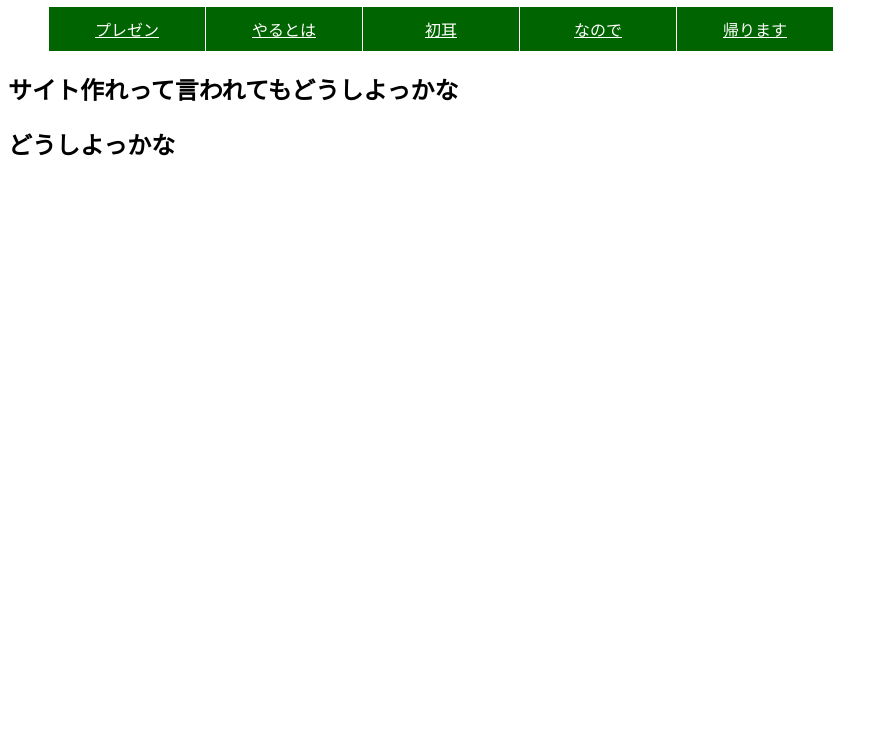
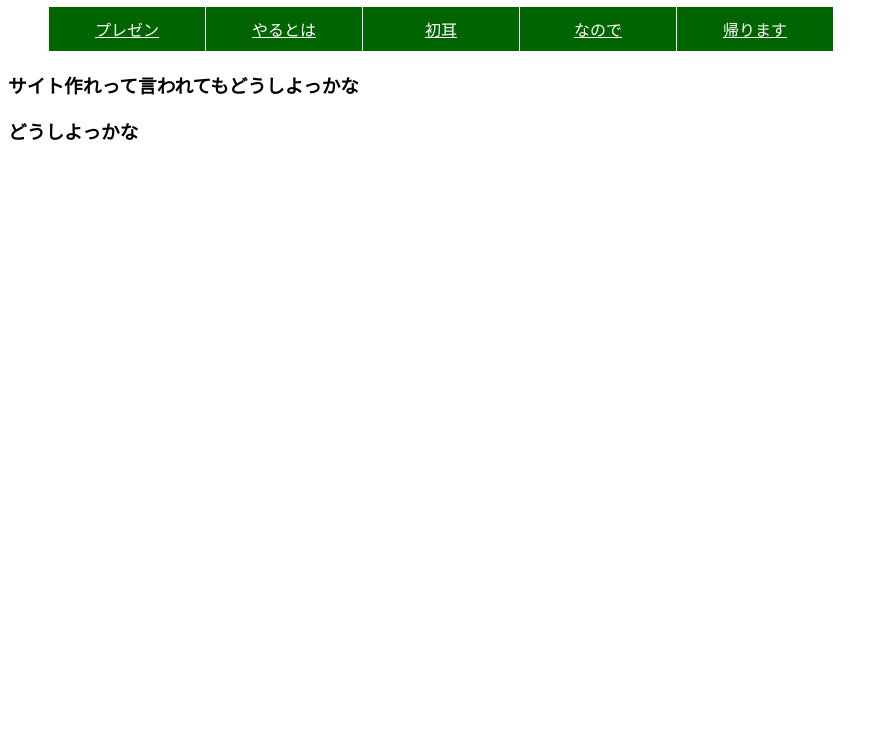
Before and after one commit to g1527037/2016web1, a plain HTML site: page index.html in a window 1280 px wide. Shown: the part 68-800 px from the top of the page, without its empty margins (0-887 px from the left). Drawn offline with Linux system fonts and the light colour scheme.

Commit message:
Update index.html

```diff
--- a/index.html
+++ b/index.html
@@ -6,6 +6,8 @@
     <title>自己紹介</title>
   </head>
   <body>
+    <h1> </h1>
+    <h1> </h1>
     <h1>いらっしゃいませ！</h1>
     <script type="text/javascript" src="js/default.js"></script>
     <nav id="gnav">
@@ -17,7 +19,9 @@
         <li><a href="#">帰ります</a></li>
       </ul>
     </nav>
-    <h2>サイト作れって言われてもどうしよっかな</h2>
-    <h2>どうしよっかな</h2>
+    <h2></h2>
+    <h3>サイト作れって言われてもどうしよっかな</h3>
+    <h3>どうしよっかな</h3>
+    <h3></h3>
     </body>
 </html>
```
